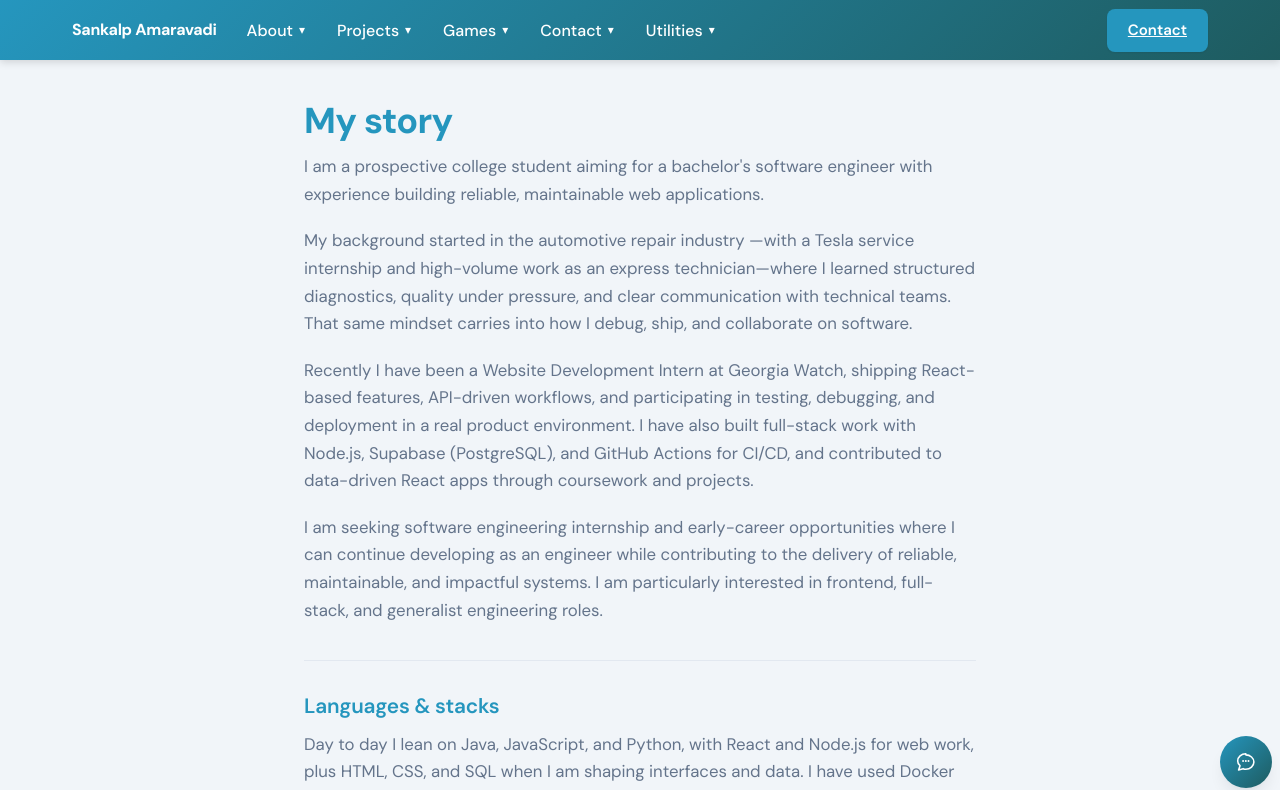
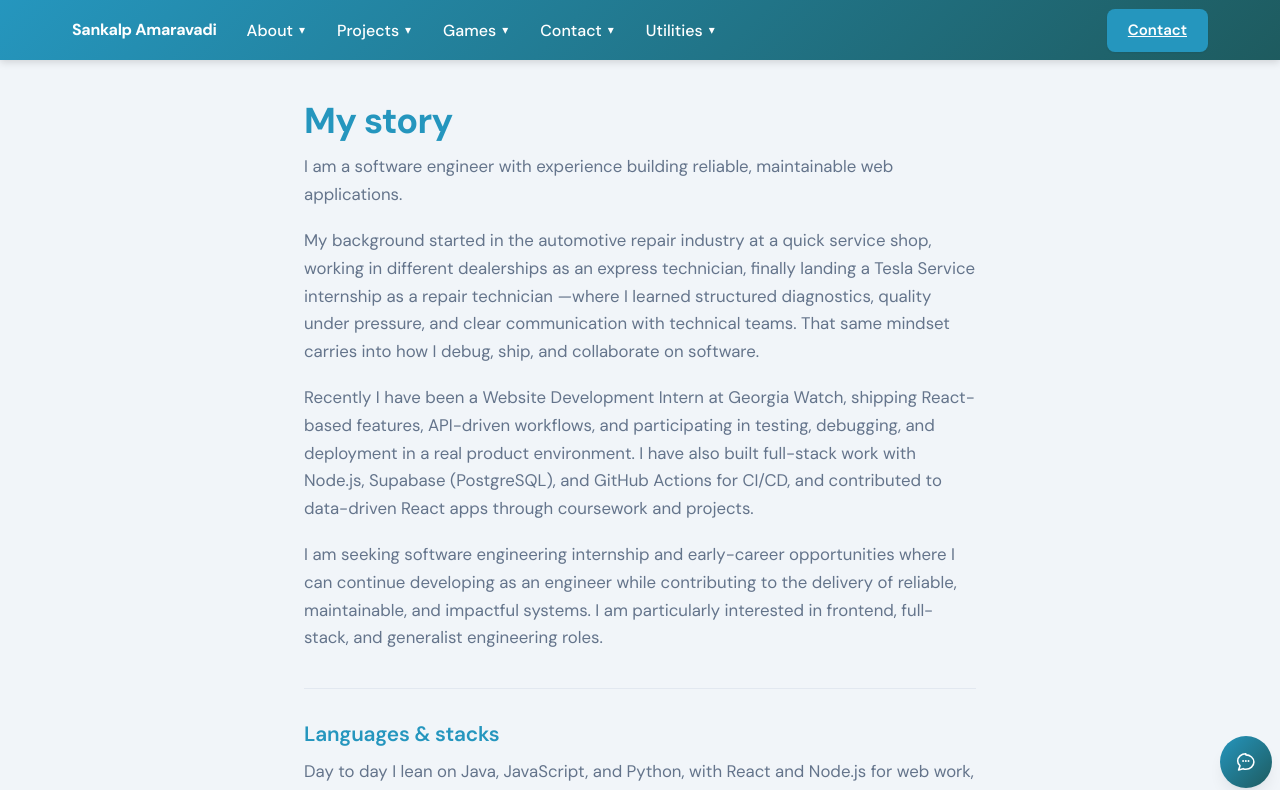
Before and after one commit to Leneord1/perso, a React (Vite) app: page /story in a window 1280 px wide. Shown: the top 790 px of the page. Built offline with nearby package versions, Linux system fonts and the light colour scheme.

Commit message:
Modified story to accurately reflect real experience

```diff
--- a/src/pages/experience.jsx
+++ b/src/pages/experience.jsx
@@ -5,9 +5,9 @@ function Experience() {
     return (
         <main className="page">
             <h1>Experience</h1>
-            <p>
-                Summarize roles, impact, and technologies here. Consider mirroring your résumé with a bit
+            <p>ummarize roles, impact, and technologies here. Consider mirroring your résumé with a bit
                 more room for outcomes and lessons learned.
+                S
             </p>
         </main>
     );
--- a/src/pages/story.jsx
+++ b/src/pages/story.jsx
@@ -7,14 +7,13 @@ function Story() {
         <main className="page">
             <h1>My story</h1>
             <p>
-                I am a prospective college student aiming for a bachelor's software engineer with experience
-                building reliable, maintainable web applications.
+                I am a software engineer with experience building reliable, maintainable web applications.
             </p>
             <p>
-                My background started in the automotive repair industry —with a Tesla service
-                internship and high-volume work as an express technician—where I learned structured
-                diagnostics, quality under pressure, and clear communication with technical teams. That same
-                mindset carries into how I debug, ship, and collaborate on software.
+                My background started in the automotive repair industry at a quick service shop, working in different dealerships
+                as an express technician, finally landing a Tesla Service internship as a repair technician
+                —where I learned structured diagnostics, quality under pressure, and clear communication with technical teams.
+                That same mindset carries into how I debug, ship, and collaborate on software.
             </p>
             <p>
                 Recently I have been a Website Development Intern at Georgia Watch, shipping React-based
```
